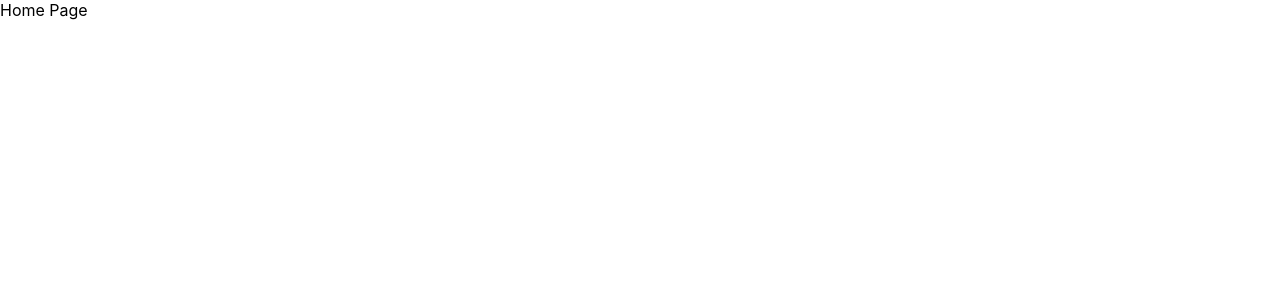
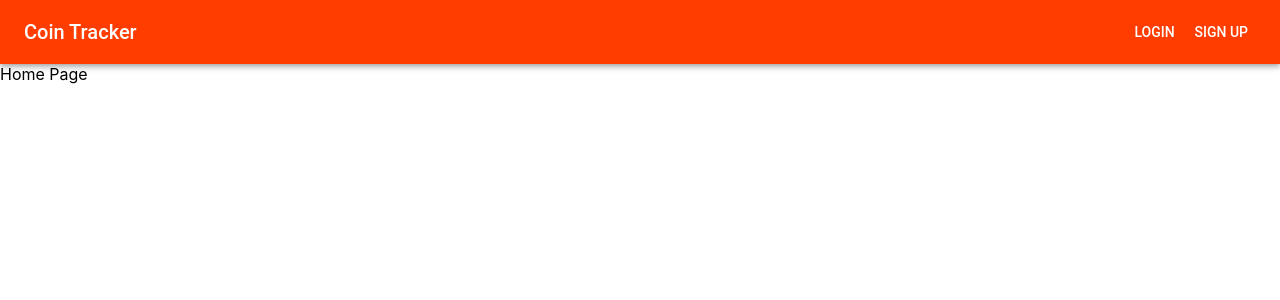
Before and after one commit to patricknavarre/coin-tracker-app, a React (Create React App) app: page / in a window 1280 px wide. Shown: the top 300 px of the page. Built offline with nearby package versions, Linux system fonts and the light colour scheme.

Commit message:
navbar done

```diff
--- a/src/MainRouter.js
+++ b/src/MainRouter.js
@@ -2,10 +2,12 @@ import React from 'react';
 import { Switch , Route } from 'react-router-dom';
 
 import Home from "./components/Home/Home";
+import Navbar from "./components/Navbar/Navbar";
 
 function MainRouter () {
     return (
         <>
+        <Navbar />
         <Switch>
             <Route path="/" component={Home} />
         </Switch>
--- a/src/components/Navbar/Navbar.css
+++ b/src/components/Navbar/Navbar.css
@@ -0,0 +1,7 @@
+.nav-link {
+    text-decoration: none;
+    color: white;
+  }
+  .active-nav-link {
+    border-bottom: 1px solid white;
+  }
--- a/src/components/Navbar/Navbar.js
+++ b/src/components/Navbar/Navbar.js
@@ -0,0 +1,51 @@
+import React from "react";
+import { makeStyles } from "@material-ui/core/styles";
+import { AppBar, Toolbar, Typography, Button } from "@material-ui/core";
+
+import { NavLink } from "react-router-dom";
+import "./Navbar.css"
+
+const useStyles = makeStyles((theme) => ({
+  root: {
+    flexGrow: 1,
+  },
+  title: {
+    flexGrow: 1,
+  },
+}));
+
+function Navbar() {
+  const classes = useStyles();
+
+  return (
+    <div className={classes.root}>
+      <AppBar position="static">
+        <Toolbar>
+          <Typography variant="h6" className={classes.title}>
+            Coin Tracker
+          </Typography>
+
+          <NavLink
+            to="/login"
+            exact
+            className="nav-link"
+            activeClassName="active-nav-link"
+          >
+            <Button color="inherit">Login</Button>
+          </NavLink>
+
+          <NavLink
+            to="/sign-up"
+            exact
+            className="nav-link"
+            activeClassName="active-nav-link"
+          >
+            <Button color="inherit">Sign Up</Button>
+          </NavLink>
+        </Toolbar>
+      </AppBar>
+    </div>
+  );
+}
+
+export default Navbar;
```
